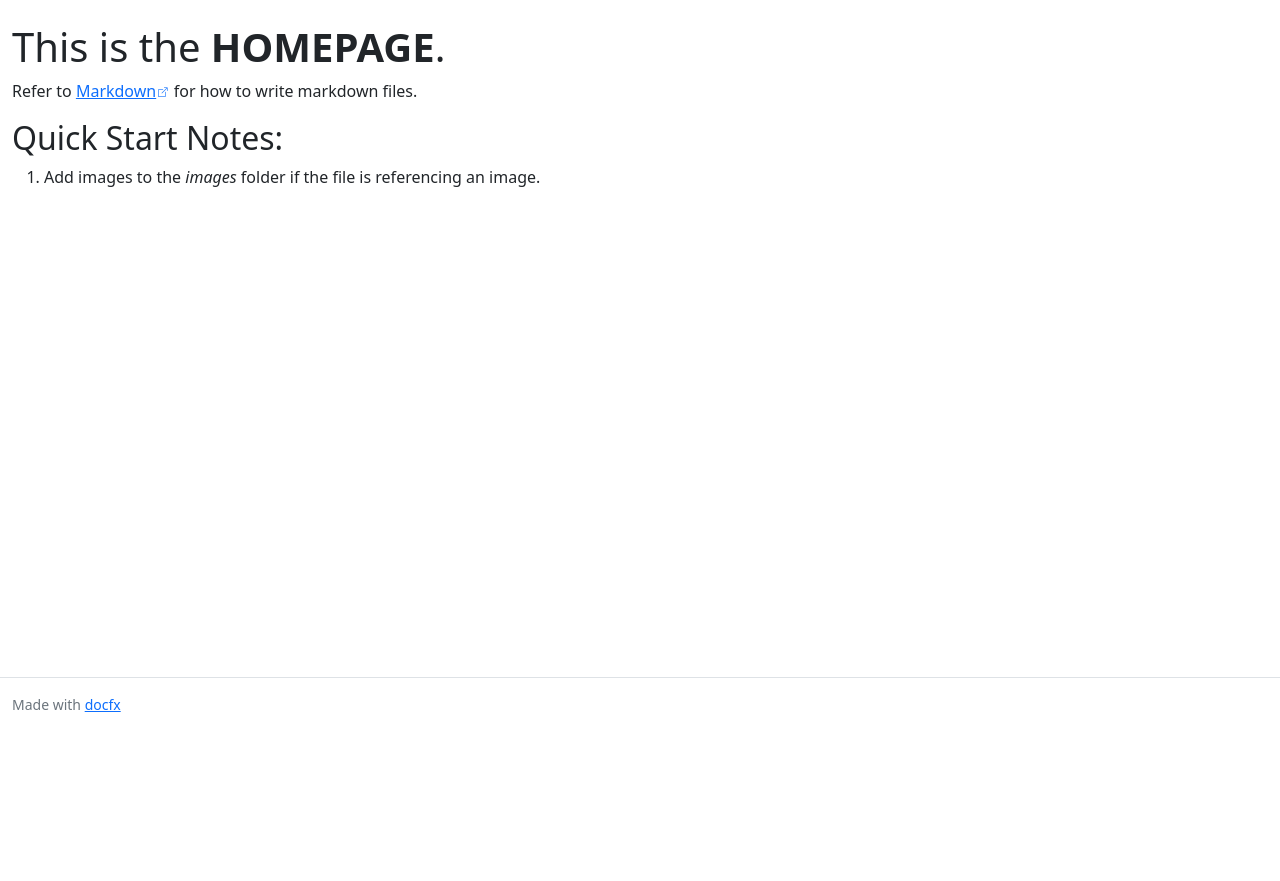
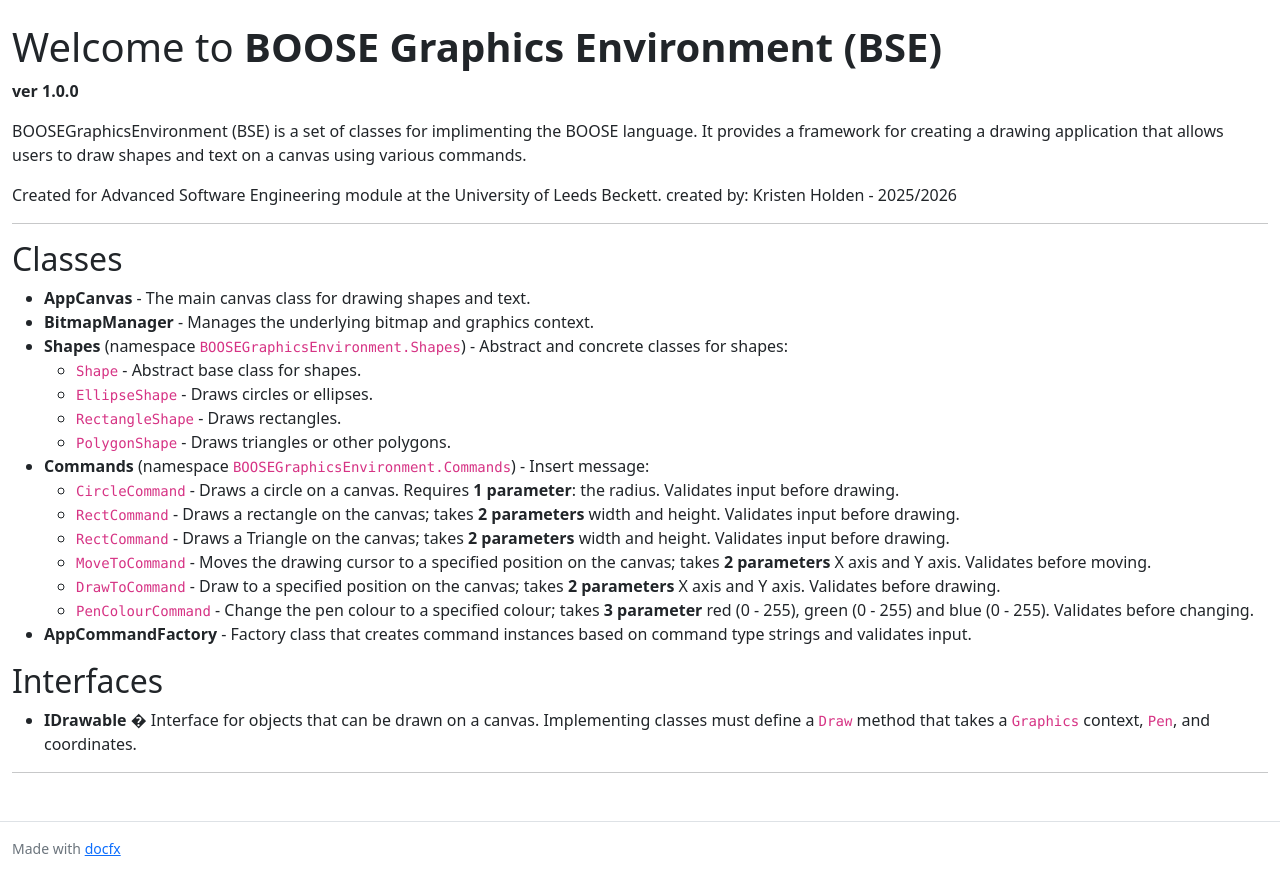
Before and after one commit to Kristen153/BGEDocumentation, a plain HTML site: page index.html in a window 1280 px wide. Shown: the part 63-944 px from the top of the page. Before the commit the page ends 800 px from the top, so only its background shows below. Drawn offline with Linux system fonts and the light colour scheme.

Commit message:
Update index.html with BSE documentation details
Revised the `<title>` and `<meta name="title">` tags to reflect the new "BSE Documentation" title. Updated the `<h1>` heading and replaced the introductory content with detailed information about the BOOSE Graphics Environment (BSE), including its purpose, version, and creator details.

Added new sections for "Classes" and "Interfaces," describing key components such as `AppCanvas`, `BitmapManager`, `Shapes`, `Commands`, and the `IDrawable` interface. Removed the "Quick Start Notes" section and its related elements. Updated the "Edit this page" link to point to the new GitHub repository URL.

```diff
--- a/index.html
+++ b/index.html
@@ -2,9 +2,9 @@
 <html>
   <head>
     <meta charset="utf-8">
-      <title>This is the HOMEPAGE. | BGEDocs </title>
+      <title>BSE Documentation | BGEDocs </title>
       <meta name="viewport" content="width=device-width, initial-scale=1.0">
-      <meta name="title" content="This is the HOMEPAGE. | BGEDocs ">
+      <meta name="title" content="BSE Documentation | BGEDocs ">
 
 
       <link rel="icon" href="favicon.ico">
@@ -67,13 +67,43 @@
         </div>
 
         <article data-uid="">
-<h1 id="this-is-the-homepage">This is the <strong>HOMEPAGE</strong>.</h1>
+<h1 id="welcome-to-boose-graphics-environment-bse">Welcome to <strong>BOOSE Graphics Environment (BSE)</strong></h1>
 
-<p>Refer to <a href="http://daringfireball.net/projects/markdown/">Markdown</a> for how to write markdown files.</p>
-<h2 id="quick-start-notes">Quick Start Notes:</h2>
-<ol>
-<li>Add images to the <em>images</em> folder if the file is referencing an image.</li>
-</ol>
+<p><strong>ver 1.0.0</strong></p>
+<p>BOOSEGraphicsEnvironment (BSE) is a set of classes for implimenting the BOOSE language.
+It provides a framework for creating a drawing application that allows users to draw shapes and text on a canvas using various commands.</p>
+<p>Created for Advanced Software Engineering module at the University of Leeds Beckett.
+created by: Kristen Holden - 2025/2026</p>
+<hr>
+<h2 id="classes">Classes</h2>
+<ul>
+<li><strong>AppCanvas</strong> - The main canvas class for drawing shapes and text.</li>
+<li><strong>BitmapManager</strong> - Manages the underlying bitmap and graphics context.</li>
+<li><strong>Shapes</strong> (namespace <code>BOOSEGraphicsEnvironment.Shapes</code>) - Abstract and concrete classes for shapes:
+<ul>
+<li><code>Shape</code> - Abstract base class for shapes.</li>
+<li><code>EllipseShape</code> - Draws circles or ellipses.</li>
+<li><code>RectangleShape</code> - Draws rectangles.</li>
+<li><code>PolygonShape</code> - Draws triangles or other polygons.</li>
+</ul>
+</li>
+<li><strong>Commands</strong> (namespace <code>BOOSEGraphicsEnvironment.Commands</code>) - Insert message:
+<ul>
+<li><code>CircleCommand</code> - Draws a circle on a canvas. Requires <strong>1 parameter</strong>: the radius. Validates input before drawing.</li>
+<li><code>RectCommand</code> - Draws a rectangle on the canvas; takes <strong>2 parameters</strong> width and height. Validates input before drawing.</li>
+<li><code>RectCommand</code> - Draws a Triangle on the canvas; takes <strong>2 parameters</strong> width and height. Validates input before drawing.</li>
+<li><code>MoveToCommand</code> - Moves the drawing cursor to a specified position on the canvas; takes <strong>2 parameters</strong> X axis and Y axis. Validates before moving.</li>
+<li><code>DrawToCommand</code> -  Draw to a specified position on the canvas; takes <strong>2 parameters</strong> X axis and Y axis. Validates before drawing.</li>
+<li><code>PenColourCommand</code> - Change the pen colour to a specified colour; takes <strong>3 parameter</strong> red (0 - 255), green (0 - 255) and blue (0 - 255). Validates before changing.</li>
+</ul>
+</li>
+<li><strong>AppCommandFactory</strong> - Factory class that creates command instances based on command type strings and validates input.</li>
+</ul>
+<h2 id="interfaces">Interfaces</h2>
+<ul>
+<li><strong>IDrawable</strong> � Interface for objects that can be drawn on a canvas. Implementing classes must define a <code>Draw</code> method that takes a <code>Graphics</code> context, <code>Pen</code>, and coordinates.</li>
+</ul>
+<hr>
 
 </article>
 
```
